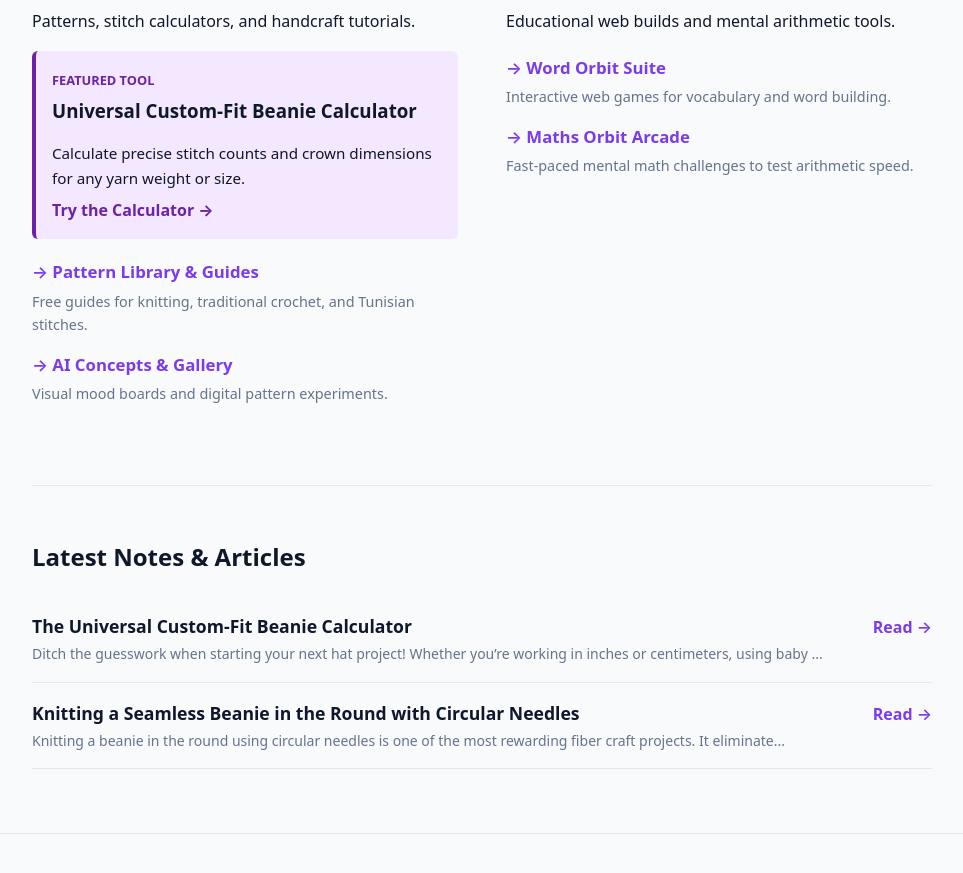
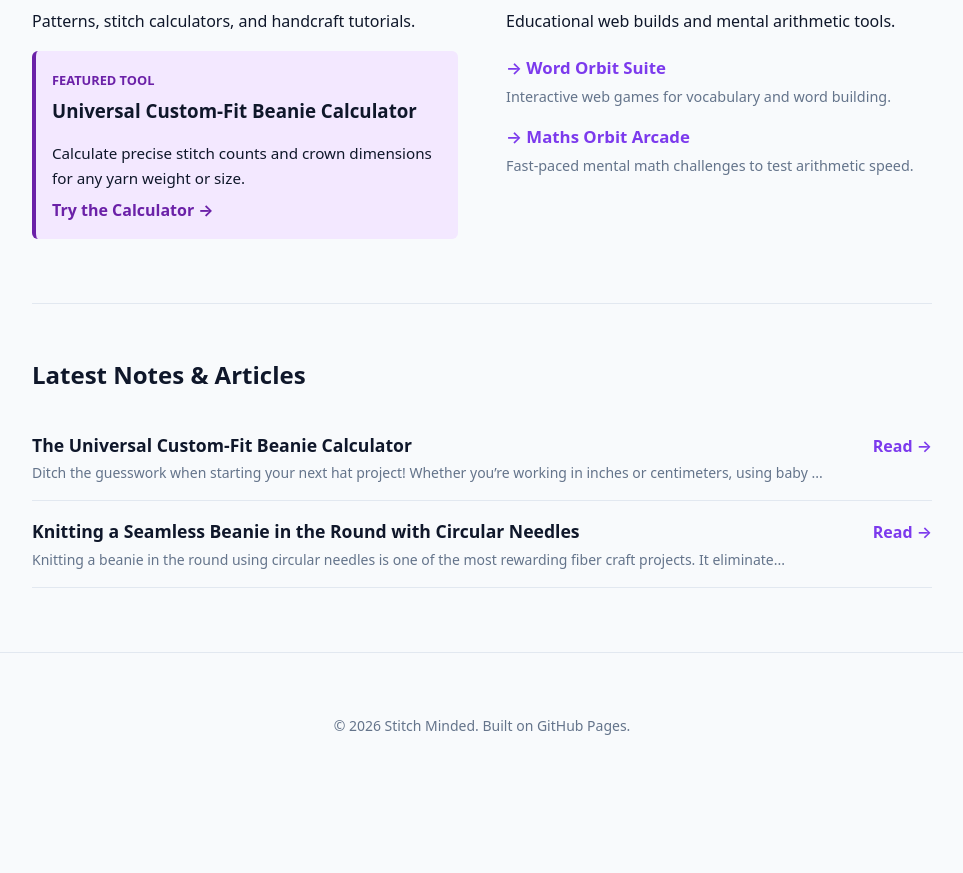
Before and after one commit to KirstN44/stitch-minded, a Jekyll site: the page built from index.html, in a window 1280 px wide and 900 px high, scrolled down 543 px. Shown: the top 873 px of the window, without its empty margins (158-1121 px from the left). Built offline with Jekyll 4.4.1, drawn with Linux system fonts in a browser that asks for light colours; after the commit the page ends 1343 px from its top, so only the background shows below that.

Commit message:
Refactor index.html structure and content

```diff
--- a/index.html
+++ b/index.html
@@ -160,22 +160,13 @@
       <div class="column">
         <h2>Fiber Arts</h2>
         <p>Patterns, stitch calculators, and handcraft tutorials.</p>
+
         <div style="background: #f3e8ff; border-left: 4px solid #6b21a8; padding: 1rem; border-radius: 6px; margin-top: 1rem;">
-  <span style="font-size: 0.8rem; font-weight: bold; color: #6b21a8; text-transform: uppercase;">Featured Tool</span>
-  <h3 style="margin: 0.25rem 0;">Universal Custom-Fit Beanie Calculator</h3>
-  <p style="margin-bottom: 0.5rem; font-size: 0.95rem;">Calculate precise stitch counts and crown dimensions for any yarn weight or size.</p>
-  <a href="/stitch-minded/beanie-calculator.html" style="color: #6b21a8; font-weight: bold; text-decoration: none;">Try the Calculator →</a>
-</div>
-        <ul class="link-list">
-          <li>
-            <a href="#crafts">&rarr; Pattern Library & Guides</a>
-            <p>Free guides for knitting, traditional crochet, and Tunisian stitches.</p>
-          </li>
-          <li>
-            <a href="#ai-concepts">&rarr; AI Concepts & Gallery</a>
-            <p>Visual mood boards and digital pattern experiments.</p>
-          </li>
-        </ul>
+          <span style="font-size: 0.8rem; font-weight: bold; color: #6b21a8; text-transform: uppercase;">Featured Tool</span>
+          <h3 style="margin: 0.25rem 0;">Universal Custom-Fit Beanie Calculator</h3>
+          <p style="margin-bottom: 0.5rem; font-size: 0.95rem;">Calculate precise stitch counts and crown dimensions for any yarn weight or size.</p>
+          <a href="/stitch-minded/beanie-calculator.html" style="color: #6b21a8; font-weight: bold; text-decoration: none;">Try the Calculator &rarr;</a>
+        </div>
       </div>
 
       <!-- Column 2: Digital Apps -->
```
